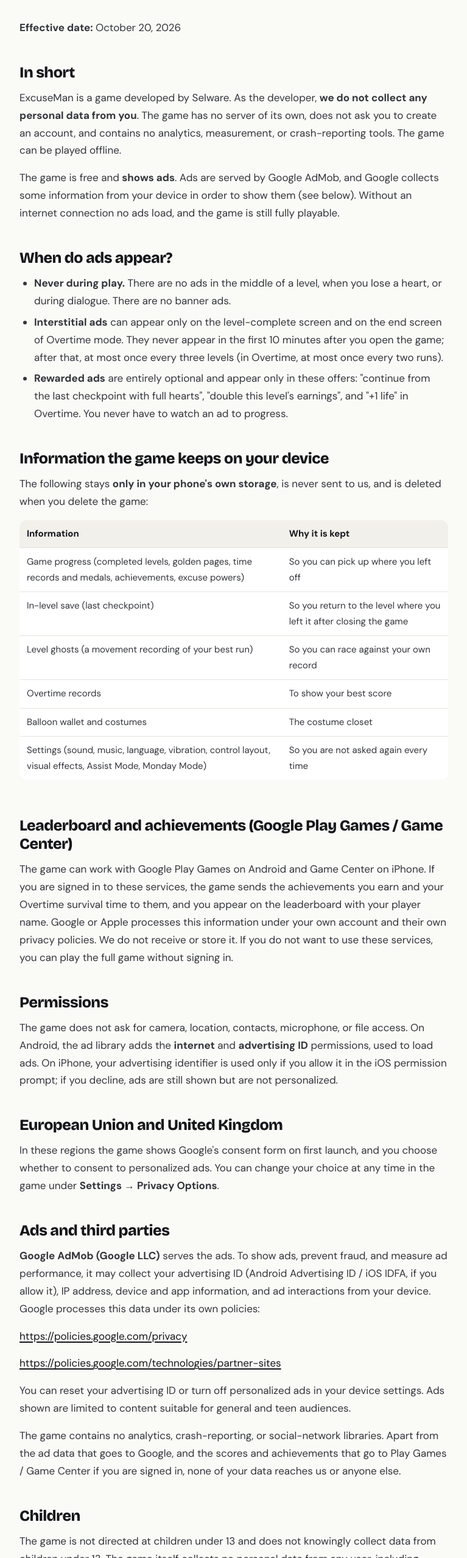
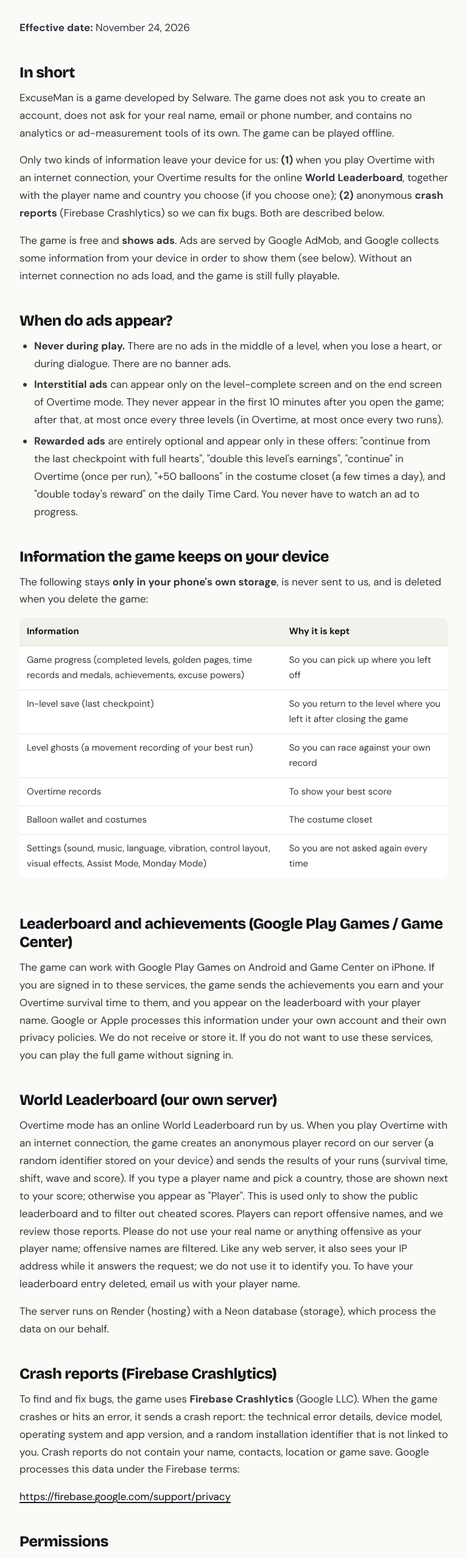
Before and after one commit to OnurSel/selwareapps.com, a plain HTML site: page en/excuseman/privacy/index.html in a window 1280 px wide. Shown: the part 245-2800 px from the top of the page at 61% size, without its empty margins (256-1023 px from the left). Drawn offline with Linux system fonts and the light colour scheme.

Commit message:
Site güncellemesi 2026-11-24 23:08

```diff
--- a/en/excuseman/privacy/index.html
+++ b/en/excuseman/privacy/index.html
@@ -37,17 +37,24 @@
 <article class="belge">
   <nav class="iz" aria-label="breadcrumb"><a href="/en/">Selware</a><span>/</span><a href="/en/excuseman/">ExcuseMan: Not My Fault</a><span>/</span><span>Privacy policy</span></nav>
   <header class="belge-bas"><img src="/excuseman/ikon.png" alt="" width="64" height="64"><div><h1>Privacy policy</h1><p>ExcuseMan: Not My Fault</p></div></header>
-  <div class="metin"><p><strong>Effective date:</strong> October 20, 2026</p>
+  <div class="metin"><p><strong>Effective date:</strong> November 24, 2026</p>
 <h2>In short</h2>
-<p>ExcuseMan is a game developed by Selware. As the developer, <strong>we do not collect any personal data from you</strong>. The game has no server of its own, does not ask you to create an account, and contains no analytics, measurement, or crash-reporting tools. The game can be played offline.</p>
+<p>ExcuseMan is a game developed by Selware. The game does not ask you to create an account, does not ask for your real name, email or phone number, and contains no analytics or ad-measurement tools of its own. The game can be played offline.</p>
+<p>Only two kinds of information leave your device for us: <strong>(1)</strong> when you play Overtime with an internet connection, your Overtime results for the online <strong>World Leaderboard</strong>, together with the player name and country you choose (if you choose one); <strong>(2)</strong> anonymous <strong>crash reports</strong> (Firebase Crashlytics) so we can fix bugs. Both are described below.</p>
 <p>The game is free and <strong>shows ads</strong>. Ads are served by Google AdMob, and Google collects some information from your device in order to show them (see below). Without an internet connection no ads load, and the game is still fully playable.</p>
 <h2>When do ads appear?</h2>
-<ul><li><strong>Never during play.</strong> There are no ads in the middle of a level, when you lose a heart, or during dialogue. There are no banner ads.</li><li><strong>Interstitial ads</strong> can appear only on the level-complete screen and on the end screen of Overtime mode. They never appear in the first 10 minutes after you open the game; after that, at most once every three levels (in Overtime, at most once every two runs).</li><li><strong>Rewarded ads</strong> are entirely optional and appear only in these offers: &quot;continue from the last checkpoint with full hearts&quot;, &quot;double this level&#x27;s earnings&quot;, and &quot;+1 life&quot; in Overtime. You never have to watch an ad to progress.</li></ul>
+<ul><li><strong>Never during play.</strong> There are no ads in the middle of a level, when you lose a heart, or during dialogue. There are no banner ads.</li><li><strong>Interstitial ads</strong> can appear only on the level-complete screen and on the end screen of Overtime mode. They never appear in the first 10 minutes after you open the game; after that, at most once every three levels (in Overtime, at most once every two runs).</li><li><strong>Rewarded ads</strong> are entirely optional and appear only in these offers: &quot;continue from the last checkpoint with full hearts&quot;, &quot;double this level&#x27;s earnings&quot;, &quot;continue&quot; in Overtime (once per run), &quot;+50 balloons&quot; in the costume closet (a few times a day), and &quot;double today&#x27;s reward&quot; on the daily Time Card. You never have to watch an ad to progress.</li></ul>
 <h2>Information the game keeps on your device</h2>
 <p>The following stays <strong>only in your phone&#x27;s own storage</strong>, is never sent to us, and is deleted when you delete the game:</p>
 <div class="tablo"><table><thead><tr><th>Information</th><th>Why it is kept</th></tr></thead><tbody><tr><td>Game progress (completed levels, golden pages, time records and medals, achievements, excuse powers)</td><td>So you can pick up where you left off</td></tr><tr><td>In-level save (last checkpoint)</td><td>So you return to the level where you left it after closing the game</td></tr><tr><td>Level ghosts (a movement recording of your best run)</td><td>So you can race against your own record</td></tr><tr><td>Overtime records</td><td>To show your best score</td></tr><tr><td>Balloon wallet and costumes</td><td>The costume closet</td></tr><tr><td>Settings (sound, music, language, vibration, control layout, visual effects, Assist Mode, Monday Mode)</td><td>So you are not asked again every time</td></tr></tbody></table></div>
 <h2>Leaderboard and achievements (Google Play Games / Game Center)</h2>
 <p>The game can work with Google Play Games on Android and Game Center on iPhone. If you are signed in to these services, the game sends the achievements you earn and your Overtime survival time to them, and you appear on the leaderboard with your player name. Google or Apple processes this information under your own account and their own privacy policies. We do not receive or store it. If you do not want to use these services, you can play the full game without signing in.</p>
+<h2>World Leaderboard (our own server)</h2>
+<p>Overtime mode has an online World Leaderboard run by us. When you play Overtime with an internet connection, the game creates an anonymous player record on our server (a random identifier stored on your device) and sends the results of your runs (survival time, shift, wave and score). If you type a player name and pick a country, those are shown next to your score; otherwise you appear as &quot;Player&quot;. This is used only to show the public leaderboard and to filter out cheated scores. Players can report offensive names, and we review those reports. Please do not use your real name or anything offensive as your player name; offensive names are filtered. Like any web server, it also sees your IP address while it answers the request; we do not use it to identify you. To have your leaderboard entry deleted, email us with your player name.</p>
+<p>The server runs on Render (hosting) with a Neon database (storage), which process the data on our behalf.</p>
+<h2>Crash reports (Firebase Crashlytics)</h2>
+<p>To find and fix bugs, the game uses <strong>Firebase Crashlytics</strong> (Google LLC). When the game crashes or hits an error, it sends a crash report: the technical error details, device model, operating system and app version, and a random installation identifier that is not linked to you. Crash reports do not contain your name, contacts, location or game save. Google processes this data under the Firebase terms:</p>
+<p><a href="https://firebase.google.com/support/privacy">https://firebase.google.com/support/privacy</a></p>
 <h2>Permissions</h2>
 <p>The game does not ask for camera, location, contacts, microphone, or file access. On Android, the ad library adds the <strong>internet</strong> and <strong>advertising ID</strong> permissions, used to load ads. On iPhone, your advertising identifier is used only if you allow it in the iOS permission prompt; if you decline, ads are still shown but are not personalized.</p>
 <h2>European Union and United Kingdom</h2>
@@ -57,11 +64,11 @@
 <p><a href="https://policies.google.com/privacy">https://policies.google.com/privacy</a></p>
 <p><a href="https://policies.google.com/technologies/partner-sites">https://policies.google.com/technologies/partner-sites</a></p>
 <p>You can reset your advertising ID or turn off personalized ads in your device settings. Ads shown are limited to content suitable for general and teen audiences.</p>
-<p>The game contains no analytics, crash-reporting, or social-network libraries. Apart from the ad data that goes to Google, and the scores and achievements that go to Play Games / Game Center if you are signed in, none of your data reaches us or anyone else.</p>
+<p>The game contains no analytics or social-network libraries. Apart from the ad data and crash reports that go to Google, the World Leaderboard data described above, and the scores and achievements that go to Play Games / Game Center if you are signed in, none of your data reaches us or anyone else.</p>
 <h2>Children</h2>
-<p>The game is not directed at children under 13 and does not knowingly collect data from children under 13. The game itself collects no personal data from any user, including children; the ad data that goes to Google is described above.</p>
+<p>The game is not directed at children under 13 and does not knowingly collect data from children under 13. The game itself asks for no personal data from any user, including children; the leaderboard record, crash reports and the ad data that goes to Google are described above.</p>
 <h2>Deleting your data</h2>
-<p>All of the game&#x27;s data on your device is deleted when you delete the game. You can also erase your progress with <strong>Settings → Reset progress</strong>. We hold no data about you to delete. For data in your Google or Apple accounts, use those companies&#x27; own tools.</p>
+<p>All of the game&#x27;s data on your device is deleted when you delete the game. You can also erase your progress with <strong>Settings → Reset progress</strong>. The only data we hold is your World Leaderboard record; email us with your player name to have it deleted. For data in your Google or Apple accounts, use those companies&#x27; own tools.</p>
 <h2>Changes</h2>
 <p>If this policy changes, the updated text will be published at this address and the effective date will be updated.</p>
 <h2>Contact</h2>
```
Also changed, not shown: excuseman/gizlilik/index.html (+13 -6 lines), sitemap.xml (+1 -1 lines).
